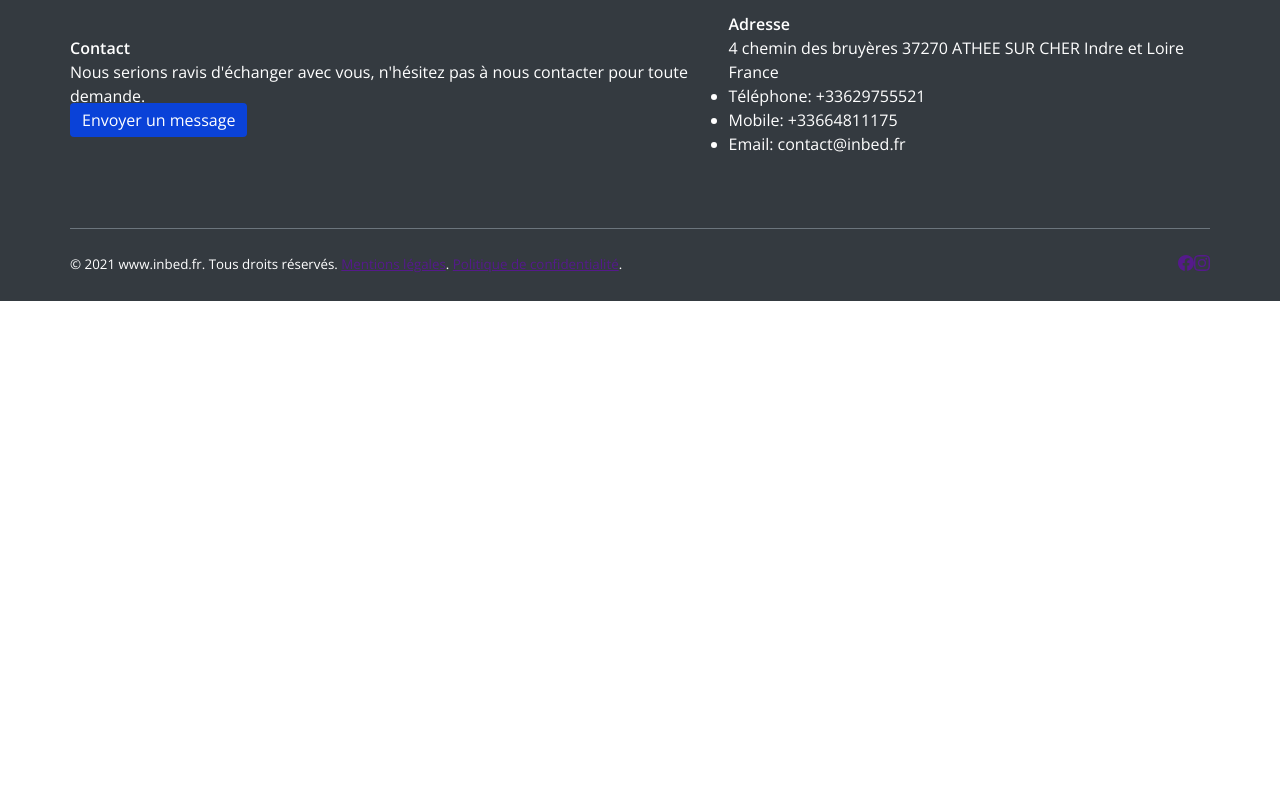
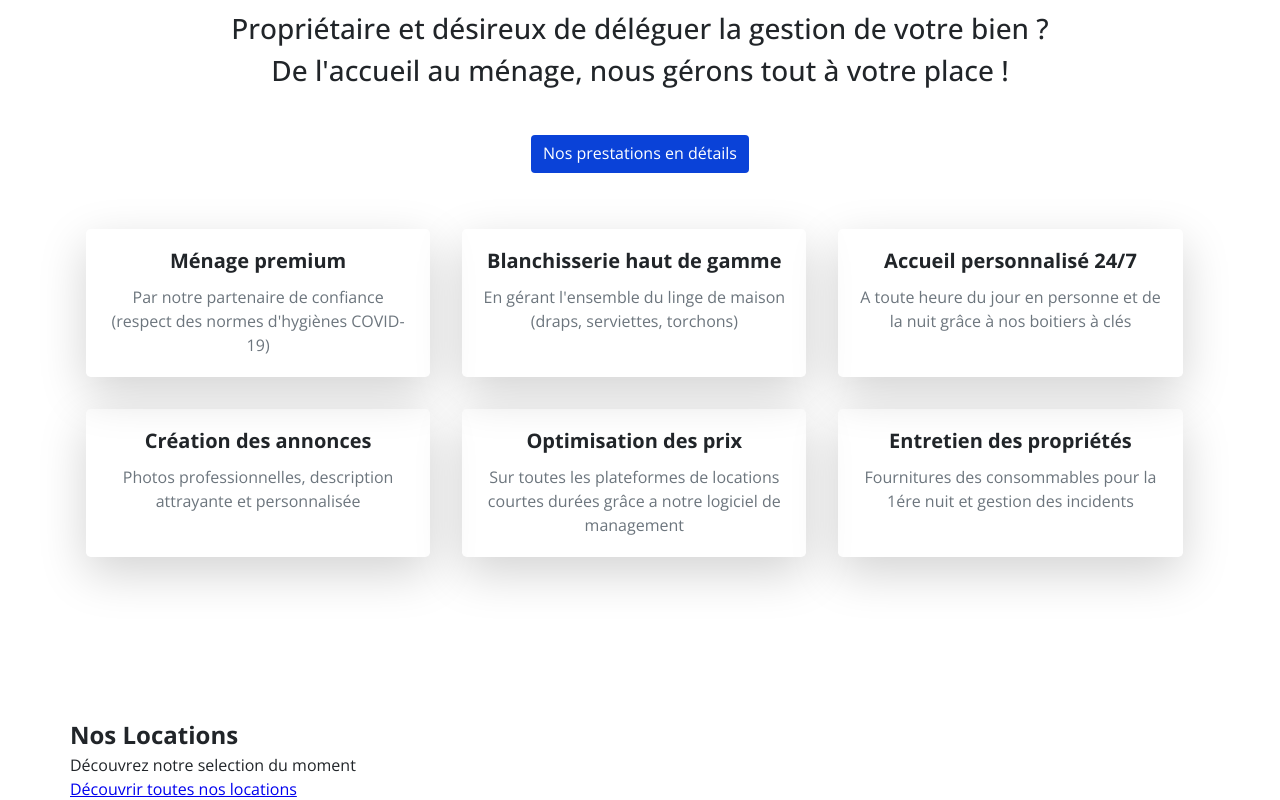
Before and after one commit to SimTht/inbed, a React (Create React App) app: page / in a window 1280 px wide. Shown: the part 860-1660 px from the top of the page. Before the commit the page ends 1161 px from the top, so only its background shows below. Built offline with nearby package versions, Linux system fonts and the light colour scheme; some icons are missing.

Commit message:
Do prestation section on home page

```diff
--- a/public/index.html
+++ b/public/index.html
@@ -28,7 +28,7 @@
     <link rel="preconnect" href="https://fonts.googleapis.com" />
     <link rel="preconnect" href="https://fonts.gstatic.com" crossorigin />
     <link
-      href="https://fonts.googleapis.com/css2?family=Open+Sans:ital,wght@0,300;0,400;0,500;0,600;1,300;1,400;1,500;1,600&display=swap"
+      href="https://fonts.googleapis.com/css2?family=Open+Sans:ital,wght@0,300;0,400;0,500;0,600;0,700;1,300;1,400;1,500;1,600&display=swap"
       rel="stylesheet"
     />
     <link
--- a/src/App.css
+++ b/src/App.css
@@ -33,38 +33,49 @@ h3 {
   margin-bottom: 0.5rem;
   font-weight: 500;
   line-height: 1.2;
+  text-align: center;
+}
+
+h4 {
+  font-size: 1.5rem;
+  margin-bottom: 0.5rem;
+  font-weight: 500;
+  line-height: 1.2;
+}
+
+ul {
+  list-style: none;
 }
 
 .container {
   width: 100%;
-  display: flex;
-  flex-direction: row;
-  justify-content: center;
-  align-items: center;
 }
 
-@media (min-width: 576px) {
+@media screen and (min-width: 576px) {
   .container {
     max-width: 540px;
   }
 }
-@media (min-width: 768px) {
+@media screen and (min-width: 768px) {
   .container {
     max-width: 720px;
   }
 }
-@media (min-width: 992px) {
+@media screen and (min-width: 992px) {
   .container {
     max-width: 960px;
   }
 }
-@media (min-width: 1200px) {
+@media screen and (min-width: 1200px) {
   .container {
     max-width: 1140px;
   }
 }
 
 .btn {
+  display: inline-block;
+  width: fit-content;
+  height: calc(1.5em + 0.75rem + 2px);
   background-color: var(--color-1);
   cursor: pointer;
   border-radius: 0.25rem;
--- a/src/App.jsx
+++ b/src/App.jsx
@@ -13,7 +13,7 @@ function App() {
       <Header />
       <Routes>
         <Route path="/" element={<Home />} />
-        <Route path="/list" element={<RentList />} />
+        <Route path="/rentals" element={<RentList />} />
         <Route path="/contact" element={<InfoContact />} />
         <Route path="/about" element={<AboutUs />} />
       </Routes>
--- a/src/components/Footer.css
+++ b/src/components/Footer.css
@@ -9,7 +9,17 @@ footer {
 
 .footer-1 {
   justify-content: space-between;
+  align-items: start;
   padding: 4.5rem 0;
+  gap: 50px;
+}
+
+.footer-contact {
+  max-width: 33%;
+}
+
+.footer-contact p {
+  margin-bottom: 1rem;
 }
 
 .footer-2 {
@@ -17,3 +27,7 @@ footer {
   padding: 1.5rem 0;
   border-top: 1px var(--text-2) solid;
 }
+
+.social-network a {
+  margin: 0 0 0 1rem;
+}
--- a/src/components/Footer.jsx
+++ b/src/components/Footer.jsx
@@ -21,7 +21,13 @@ const Footer = () => {
           <h4>Adresse</h4>
           <div>
             <p>
-              4 chemin des bruyères 37270 ATHEE SUR CHER Indre et Loire France
+              4 chemin des bruyères
+              <br />
+              37270 ATHEE SUR CHER
+              <br />
+              Indre et Loire
+              <br />
+              France
             </p>
             <ul>
               <li>
@@ -51,24 +57,34 @@ const Footer = () => {
           <a href="">Politique de confidentialité</a>.
         </small>
         <div className="social-network">
-          <a href="" title="Facebook">
+          <a
+            href="https://www.facebook.com/InbedTours"
+            target="_blank"
+            rel="noopener noreferrer"
+            title="Facebook"
+          >
             <svg
               xmlns="http://www.w3.org/2000/svg"
               width="16"
               height="16"
-              fill="currentColor"
+              fill="#3b598a"
               class="bi bi-facebook"
               viewBox="0 0 16 16"
             >
               <path d="M16 8.049c0-4.446-3.582-8.05-8-8.05C3.58 0-.002 3.603-.002 8.05c0 4.017 2.926 7.347 6.75 7.951v-5.625h-2.03V8.05H6.75V6.275c0-2.017 1.195-3.131 3.022-3.131.876 0 1.791.157 1.791.157v1.98h-1.009c-.993 0-1.303.621-1.303 1.258v1.51h2.218l-.354 2.326H9.25V16c3.824-.604 6.75-3.934 6.75-7.951z" />
             </svg>
           </a>
-          <a href="" title="Instagram">
+          <a
+            href="https://www.instagram.com/inbed_tours"
+            target="_blank"
+            rel="noopener noreferrer"
+            title="Instagram"
+          >
             <svg
               xmlns="http://www.w3.org/2000/svg"
               width="16"
               height="16"
-              fill="currentColor"
+              fill="#853ab1"
               class="bi bi-instagram"
               viewBox="0 0 16 16"
             >
--- a/src/components/Header.css
+++ b/src/components/Header.css
@@ -10,6 +10,16 @@ header {
   right: 0;
   left: 0;
   z-index: 1030;
+
+  background-color: var(--main-1);
+  box-shadow: 0 0.5rem 1rem rgba(0, 0, 0, 0.15);
+}
+
+header div {
+  display: flex;
+  flex-direction: row;
+  justify-content: center;
+  align-items: center;
 }
 
 header * {
@@ -30,6 +40,7 @@ header * {
 }
 
 .nav-list-item > * {
+  color: var(--text-1);
   text-decoration: none;
   padding: 0.5rem 1rem;
 }
--- a/src/components/Header.jsx
+++ b/src/components/Header.jsx
@@ -17,7 +17,7 @@ const Header = () => {
             <Link to="/">Acceuil</Link>
           </li>
           <li className="nav-list-item">
-            <Link to="/list">Nos Location</Link>
+            <Link to="/rentals">Nos Location</Link>
           </li>
 
           <li className="nav-list-item">
--- a/src/pages/Home.css
+++ b/src/pages/Home.css
@@ -1,3 +1,11 @@
+.home {
+  width: 100%;
+  display: flex;
+  flex-direction: column;
+  align-items: center;
+  justify-content: center;
+}
+
 .carousel-container {
   position: relative;
   width: 100%;
@@ -25,3 +33,54 @@
   color: var(--text-3);
   text-align: center;
 }
+
+.home section {
+  padding: 3rem 0;
+}
+
+@media screen and (min-width: 768px) {
+  .home section {
+    padding: 4.5rem 0;
+  }
+}
+
+.prestations-section {
+  flex-direction: column;
+  align-items: center;
+  justify-content: center;
+}
+
+.prestations-btn {
+  padding: 2.5rem;
+  text-align: center;
+}
+
+.prestation-cards {
+  display: flex;
+  flex-wrap: wrap;
+}
+
+.prestation-card {
+  width: 100%;
+  margin: 1rem;
+  padding: 1.25rem;
+  box-shadow: 0 1rem 3rem rgba(0, 0, 0, 0.175);
+  border-radius: 0.3rem;
+  text-align: center;
+}
+
+@media screen and (min-width: 768px) {
+  .prestation-card {
+    width: calc(33% - 2rem);
+  }
+}
+
+.prestation-card h3 {
+  font-size: 1.25rem;
+  font-weight: 700;
+  margin-bottom: 0.75rem;
+}
+
+.prestation-card p {
+  color: var(--text-2);
+}
--- a/src/pages/Home.jsx
+++ b/src/pages/Home.jsx
@@ -1,4 +1,5 @@
 import React from "react";
+import { Link } from "react-router-dom";
 
 import "./Home.css";
 
@@ -9,7 +10,7 @@ import carouselFour from "../assets/carroussel-4.jpg";
 
 const Home = () => {
   return (
-    <>
+    <div className="home">
       <div
         className="carousel-container"
         style={{
@@ -23,7 +24,69 @@ const Home = () => {
           </section>
         </div>
       </div>
-    </>
+      <section className="container prestations-section">
+        <h3>Propriétaire et désireux de déléguer la gestion de votre bien ?</h3>
+        <h3>De l'accueil au ménage, nous gérons tout à votre place !</h3>
+        <div className="prestations-btn">
+          <Link to="/contact" className="btn">
+            Nos prestations en détails
+          </Link>
+        </div>
+        <div className="prestation-cards">
+          <div className="prestation-card">
+            <h3>Ménage premium</h3>
+            <p>
+              Par notre partenaire de confiance (respect des normes d'hygiènes
+              COVID-19)
+            </p>
+          </div>
+          <div className="prestation-card">
+            <h3>Blanchisserie haut de gamme</h3>
+            <p>
+              En gérant l'ensemble du linge de maison (draps, serviettes,
+              torchons)
+            </p>
+          </div>
+          <div className="prestation-card">
+            <h3>Accueil personnalisé 24/7</h3>
+            <p>
+              A toute heure du jour en personne et de la nuit grâce à nos
+              boitiers à clés
+            </p>
+          </div>
+          <div className="prestation-card">
+            <h3>Création des annonces</h3>
+            <p>
+              Photos professionnelles, description attrayante et personnalisée
+            </p>
+          </div>
+          <div className="prestation-card">
+            <h3>Optimisation des prix</h3>
+            <p>
+              Sur toutes les plateformes de locations courtes durées grâce a
+              notre logiciel de management
+            </p>
+          </div>
+          <div className="prestation-card">
+            <h3>Entretien des propriétés</h3>
+            <p>
+              Fournitures des consommables pour la 1ére nuit et gestion des
+              incidents
+            </p>
+          </div>
+        </div>
+      </section>
+      <section className="container location-section">
+        <div>
+          <div>
+            <h2>Nos Locations</h2>
+            <p>Découvrez notre selection du moment</p>
+          </div>
+          <Link to="/rentals">Découvrir toutes nos locations</Link>
+        </div>
+        <div className="rent-selection">Rent selection</div>
+      </section>
+    </div>
   );
 };
 
```
